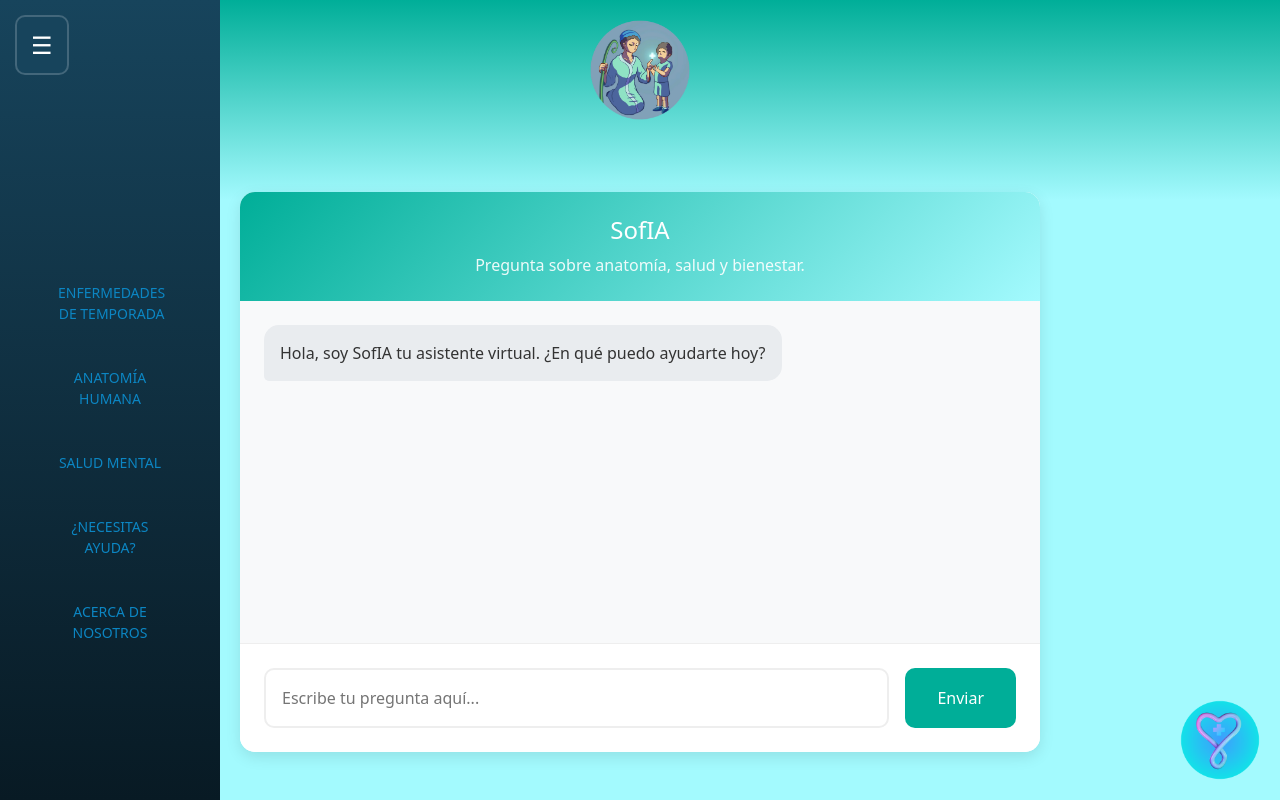
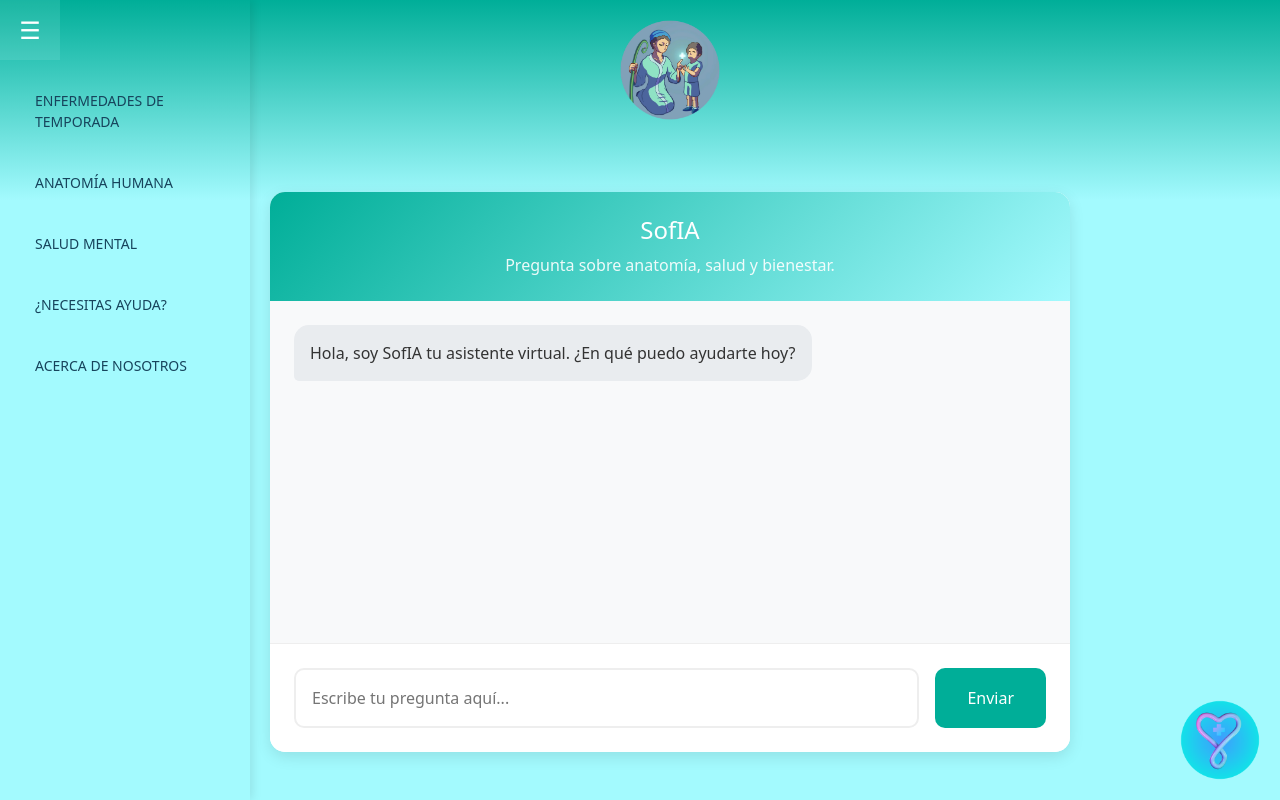
Before and after one commit to Dinorauriomalanes/PAMACEA, an ASP.NET Core app: page /Home/Chat in a window 1280 px wide. Run offline with ASP.NET Core 8, Linux system fonts and the light colour scheme; style sheets or scripts are compiled from the project's sources.

Commit message:
07/02/2026

```diff
--- a/Views/Shared/_Layout.cshtml
+++ b/Views/Shared/_Layout.cshtml
@@ -17,10 +17,14 @@
         <a asp-controller="Home" asp-action="Index" class="logo-container">
             <img src="~/images/Logo.png" alt="Logo" class="site-logo">
         </a>
-        <button class="menu-btn" id="menuBtn">☰</button>
-
         <nav class="main-nav">
             <div class="sidebar" id="sidebar">
+                <div class="hamburger-icon" id="menuBtn">
+                    <span style="font-size: 24px; color: white;">☰</span>
+                </div>
+                <div class="toggle-btn-center">
+                    <span class="arrow-indicator">&gt;</span>
+                </div>
                 <ul class="menu-items">
                     <li><a class="enlace-animado @(ViewContext.RouteData.Values["action"]!.ToString() == "Enfermedades" ? "active" : "")"
                         asp-controller="Home" asp-action="Enfermedades">ENFERMEDADES DE TEMPORADA</a></li>
@@ -50,7 +54,10 @@
     <!-- Chat Widget -->
     <div id="chat-widget-container" class="chat-widget-container">
         <div class="chat-header-widget">
-            <span>Asistente IA</span>
+            <div class="header-content">
+                <img src="~/images/BotonIA2.png" alt="AI Avatar" class="ai-header-img" />
+                <span>SofIA</span>
+            </div>
             <button id="close-chat-btn" class="close-btn">&times;</button>
         </div>
         <div id="widget-chat-history" class="chat-history-widget">
@@ -75,7 +82,7 @@
     </div>
 
     <button id="chat-toggle-btn" class="chat-toggle-btn">
-        <img src="~/images/BotonIA.png" alt="Chat IA" />
+        <img src="~/images/BotonIA2.png" alt="Chat IA" />
     </button>
     <script src="~/lib/jquery/dist/jquery.min.js"></script>
     <script src="~/lib/bootstrap/dist/js/bootstrap.bundle.min.js"></script>
--- a/appsettings.json
+++ b/appsettings.json
@@ -7,7 +7,7 @@
   },
   "AllowedHosts": "*",
   "Gemini": {
-    "ApiKey": "[GCP_API_KEY]",
-    "BaseUrl": "https://generativelanguage.googleapis.com/v1beta/models/gemini-2.0-flash:generateContent"
+    "ApiKey": "AIzaSyD-qdoRm6rKBDykZRpslYUZLUC5d7jnLgo",
+    "BaseUrl": "https://generativelanguage.googleapis.com/v1beta/models/gemini-2.5-flash:generateContent"
   }
 }
--- a/wwwroot/css/chat-widget.css
+++ b/wwwroot/css/chat-widget.css
@@ -36,7 +36,7 @@
     display: none;
     /* Hidden by default */
     flex-direction: column;
-    z-index: 1001;
+    z-index: 10000;
     overflow: hidden;
     border: 1px solid #e0e0e0;
 }
@@ -66,6 +66,22 @@
     display: flex;
     justify-content: space-between;
     align-items: center;
+    border-radius: 20px 20px 0 0;
+}
+
+.header-content {
+    display: flex;
+    align-items: center;
+    gap: 10px;
+}
+
+.ai-header-img {
+    width: 30px;
+    height: 30px;
+    border-radius: 50%;
+    object-fit: contain;
+    background: white;
+    padding: 2px;
 }
 
 .close-btn {
--- a/wwwroot/css/interfaz.css
+++ b/wwwroot/css/interfaz.css
@@ -1,83 +1,147 @@
-.menu-btn {
-    position: fixed;
-    top: 15px;
-    left: 15px;
-    font-size: 24px;
-    background: #17445c;   /* <- Cambiar color del boton de menu*/
-    color: white;
-    border: 2px solid #ffffff30;
-    padding: 10px 14px;
-    border-radius: 10px;
-    cursor: pointer;
-    z-index: 9999;
-}
-
+/* Sidebar Styles */
 .sidebar {
     position: fixed;
     top: 0;
     left: 0;
-
     width: 60px;
+    /* Collapsed width */
     height: 100vh;
-    background: linear-gradient(180deg, #17445c, #081a24);  /* <- Cambiar color doble del menu */
-
+    background: linear-gradient(to bottom, #00ae98 0%, #a3fafe 25%);
+    background-attachment: fixed;
     overflow: hidden;
-    transition: width 0.3s ease, left 0.3s ease;
+    transition: width 0.3s ease;
     z-index: 1000;
-
     display: flex;
     flex-direction: column;
+    box-shadow: 2px 0 10px rgba(0, 0, 0, 0.1);
+}
+
+/* Expand on Hover (Desktop) */
+@media (min-width: 769px) {
+    .sidebar:hover {
+        width: 250px;
+    }
 }
 
 .sidebar.active {
-    width: 220px;
+    width: 250px;
 }
 
+/* Hamburger Icon (Top) */
+.hamburger-icon {
+    width: 60px;
+    height: 60px;
+    display: flex;
+    justify-content: center;
+    align-items: center;
+    cursor: pointer;
+    background: rgba(255, 255, 255, 0.1);
+    margin-bottom: 0;
+    flex-shrink: 0;
+}
+
+/* Centered Arrow Indicator */
+.toggle-btn-center {
+    position: absolute;
+    top: 50%;
+    left: 0;
+    width: 60px;
+    transform: translateY(-50%);
+    display: flex;
+    justify-content: center;
+    align-items: center;
+    pointer-events: none;
+    transition: opacity 0.3s ease;
+}
+
+.arrow-indicator {
+    color: rgb(0, 148, 182);
+    /* User selected color */
+    font-size: 30px;
+    font-weight: bold;
+    transition: transform 0.3s ease;
+}
+
+/* Hide arrow when expanded */
 @media (min-width: 769px) {
-    .sidebar:hover {
-        width: 220px;
+    .sidebar:hover .toggle-btn-center {
+        opacity: 0;
     }
 }
 
+.sidebar.active .toggle-btn-center {
+    opacity: 0;
+}
+
+/* Menu Items */
 .menu-items {
     list-style: none;
     padding: 0;
-
-    margin-top: auto;
-    margin-bottom: 140px;
-
+    margin-top: 20px;
     display: flex;
     flex-direction: column;
     align-items: center;
-    gap: 14px;
+    gap: 15px;
+    width: 250px;
+    opacity: 0;
+    visibility: hidden;
+    transition: opacity 0.3s ease, visibility 0.3s ease;
+}
+
+/* Show menu items on hover (desktop) or active (mobile) */
+@media (min-width: 769px) {
+    .sidebar:hover .menu-items {
+        opacity: 1;
+        visibility: visible;
+        transition-delay: 0.1s;
+    }
+}
+
+.sidebar.active .menu-items {
+    opacity: 1;
+    visibility: visible;
+    transition-delay: 0.1s;
 }
 
 .menu-items li {
-    width: 60%;
-    text-align: center;
-    padding: 12px 14px;
-
-    color: #00bfff;
+    width: 80%;
+    text-align: left;
+    padding: 10px;
+    color: white;
     font-size: 14px;
     font-weight: 500;
-
     border-radius: 10px;
     cursor: pointer;
-    transition: background 0.2s, transform 0.1s;
+    transition: background 0.2s;
+}
+
+.menu-items li a {
+    color: #17445c;
+    text-decoration: none;
+    display: block;
+    width: 100%;
 }
 
 .menu-items li:hover {
-    background: #343847;    /* <- Cambiar color de la selección */
-    transform: scale(1.02);
+    background: rgba(255, 255, 255, 0.3);
 }
 
+/* Responsive Design */
 @media (max-width: 768px) {
     .sidebar {
-        width: 220px;
-        left: -220px;
+        width: 60px;
+        /* Kept collapsed initially */
     }
 
+    /* When active on mobile, it expands */
     .sidebar.active {
-        left: 0;
+        width: 250px;
+        box-shadow: 10px 0 30px rgba(0, 0, 0, 0.5);
+        /* Stronger shadow on mobile */
+    }
+
+    .arrow-indicator {
+        font-size: 24px;
+        /* Slightly smaller on mobile */
     }
 }
--- a/wwwroot/css/style.css
+++ b/wwwroot/css/style.css
@@ -39,7 +39,27 @@
     min-height: 100vh;
     background-attachment: fixed;
     margin: 0;
+    padding-left: 60px;
+    /* Space for sidebar */
+    transition: padding-left 0.3s ease;
 }
+
+@media (max-width: 768px) {
+    body {
+        padding-left: 60px;
+        /* Keep space or overlap? keeping space is safer for content */
+    }
+
+    .main-header .site-logo {
+        height: 60px;
+        /* Smaller logo */
+    }
+
+    .main-header {
+        padding: 10px 0;
+    }
+}
+
 
 /* Carousel Styles */
 .carousel-container {
--- a/wwwroot/js/menu.js
+++ b/wwwroot/js/menu.js
@@ -3,7 +3,21 @@
 const menuBtn = document.getElementById("menuBtn");
 const sidebar = document.getElementById("sidebar");
 
-menuBtn.addEventListener("click", () => {
-    console.log("CLICK");
-    sidebar.classList.toggle("active");
-});
+// Mobile toggle support
+if (menuBtn) {
+    menuBtn.addEventListener('click', (e) => {
+        // Prevent event from bubbling if needed, though usually fine
+        e.stopPropagation();
+        sidebar.classList.toggle('active');
+    });
+
+    // Close sidebar when clicking outside on mobile
+    document.addEventListener('click', (e) => {
+        if (window.innerWidth <= 768 &&
+            sidebar.classList.contains('active') &&
+            !sidebar.contains(e.target) &&
+            e.target !== menuBtn) {
+            sidebar.classList.remove('active');
+        }
+    });
+}
--- a/wwwroot/js/site.js
+++ b/wwwroot/js/site.js
@@ -235,10 +235,11 @@
                 if (!isSoundOn) return;
 
                 try {
+                    // console.log("Sending TTS request...");
                     const response = await fetch('https://api.fish.audio/v1/tts', {
                         method: 'POST',
                         headers: {
-                            'Authorization': 'Bearer ',//pegar api de fish.audio
+                            'Authorization': 'Bearer 5dacd35f0dbc4859942cd25c81e4b7e6',
                             'Content-Type': 'application/json'
                         },
                         body: JSON.stringify({
@@ -250,16 +251,26 @@
                     });
 
                     if (!response.ok) {
-                        console.error('TTS API error:', await response.text());
+                        const err = await response.text();
+                        console.error('TTS API error:', err);
+                        // Optional: Show error in chat for debugging
+                        // appendWidgetMessage(`Error de voz: ${err}`, 'ai-message');
                         return;
                     }
 
                     const blob = await response.blob();
                     const url = URL.createObjectURL(blob);
                     const audio = new Audio(url);
-                    audio.play();
+
+                    // Handle potential autoplay restrictions
+                    audio.play().catch(e => {
+                        console.error("Audio play failed:", e);
+                        // appendWidgetMessage("Error al reproducir audio (posible bloqueo del navegador)", 'ai-message');
+                    });
+
                 } catch (error) {
                     console.error('TTS Error:', error);
+                    // appendWidgetMessage(`Error interno de voz: ${error.message}`, 'ai-message');
                 }
             }
 
```
Also changed, not shown: wwwroot/images/BotonIA2.png (renamed from wwwroot/images/BotonIA.png).
